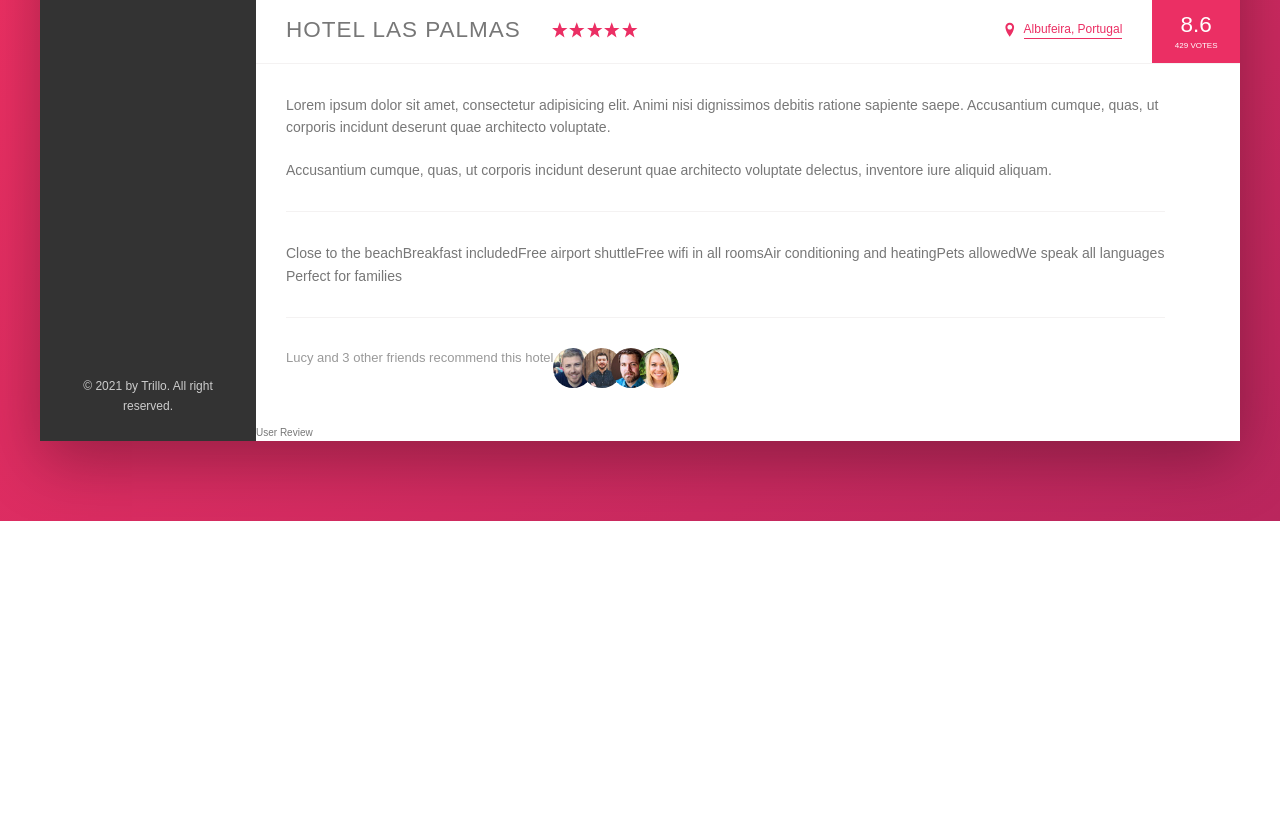
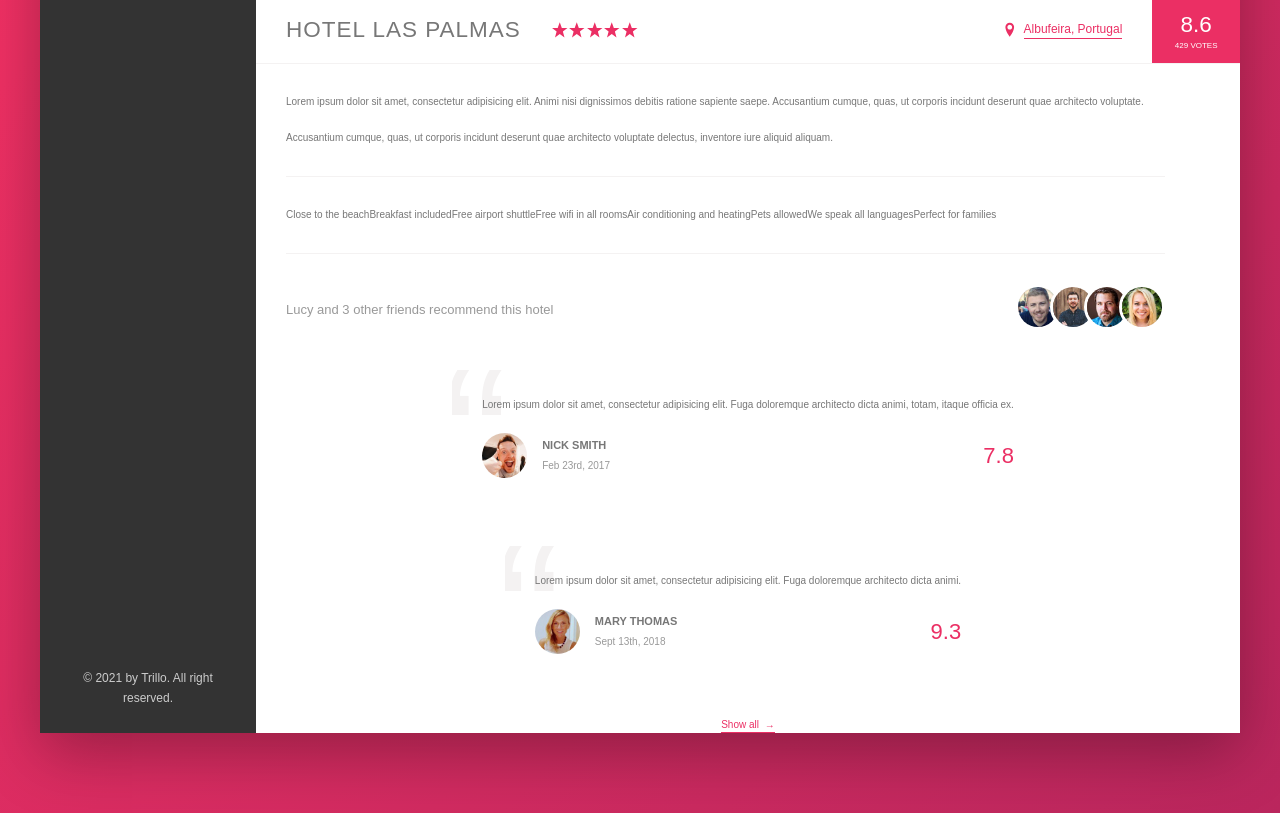
Before and after one commit to mattyImry/UdemyCssSass_Project2, a website: page index.html in a window 1280 px wide. Shown: the part 538-1351 px from the top of the page. Before the commit the page ends 1059 px from the top, so only its background shows below. Drawn offline with Linux system fonts and the light colour scheme.

Commit message:
Add and styled Review section

```diff
--- a/index.html
+++ b/index.html
@@ -165,8 +165,36 @@
                                 </div>
                             </div>
                         </div>
+
                         <div class="user-reviews">
-                            User Review
+                            <figure class="review">
+                                <blockquote class="review__text">
+                                    Lorem ipsum dolor sit amet, consectetur adipisicing elit. Fuga doloremque architecto dicta animi, totam, itaque officia ex.
+                                </blockquote>
+                                <figcaption class="review__user">
+                                    <img src="img/user-1.jpg" alt="User 1" class="review__photo">
+                                    <div class="review__user-box">
+                                        <p class="review__user-name">Nick Smith</p>
+                                        <p class="review__user-date">Feb 23rd, 2017</p>
+                                    </div>
+                                    <div class="review__rating">7.8</div>
+                                </figcaption>
+                            </figure>
+
+                            <figure class="review">
+                                <blockquote class="review__text">
+                                    Lorem ipsum dolor sit amet, consectetur adipisicing elit. Fuga doloremque architecto dicta animi.
+                                </blockquote>
+                                <figcaption class="review__user">
+                                    <img src="img/user-2.jpg" alt="User 2" class="review__photo">
+                                    <div class="review__user-box">
+                                        <p class="review__user-name">Mary Thomas</p>
+                                        <p class="review__user-date">Sept 13th, 2018</p>
+                                    </div>
+                                    <div class="review__rating">9.3</div>
+                                </figcaption>
+                            </figure>
+                            <button class="btn-inline">Show all <span>&rarr;</span></button>
                         </div>
                     </div>
                 </main>
--- a/sass/_components.scss
+++ b/sass/_components.scss
@@ -286,8 +286,17 @@
     cursor: pointer;
     transition: all .2s;
 
+    & span {
+        margin-left: 3px;
+        transition: margin-left .2s;
+    }
+
     &:hover {
         color: var(--color-grey-dark-1);
+
+        span {
+            margin-left: 8px;
+        }
     }
 
     &:focus {
@@ -364,9 +373,11 @@
     color: var(--color-grey-dark-3);
 
     display: flex;
+    align-items: center;
+
 
     &__count {
-
+        margin-right: auto;
     }
 
     &__friends {
@@ -374,12 +385,78 @@
     }
 
     &__photo {
+        box-sizing: content-box ;           //changed box sizing because we want the border to got on top
         height: 4rem;
         width: 4rem;
         border-radius: 50%;
+        border: 3px solid #fff;
 
         &:not(:last-child) {
             margin-right: -1.5rem;
         }
     }
 }
+
+///REVIEW/////////
+
+.review {
+
+    background-color: #fff;
+    box-shadow: var(--shadow-light);
+    padding: 3rem;
+    margin-bottom: 3.5rem;
+    position: relative;
+    overflow: hidden;
+
+    &__text {
+        margin-bottom: 2rem;
+        z-index: 10;
+        position: relative;
+    }
+
+    &__user {
+        display: flex;
+        align-items: center;
+    }
+
+    &__photo {
+        height: 4.5rem;
+        width: 4.5rem;
+        border-radius: 50%;
+        margin-right: 1.5rem;
+    }
+
+    &__user-box {
+        margin-right: auto;
+    }
+
+    &__user-name {
+        font-size: 1.1rem;
+        font-weight: 600;
+        text-transform: uppercase;
+        margin-bottom: .4rem;
+    }
+
+    &__user-date {
+        font-size: 1rem;
+        color: var(--color-grey-dark-3);
+    }
+
+    &__rating {
+        color: var(--color-primary);
+        font-size: 2.2rem;
+        font-weight: 300;
+    }
+
+    &::before {
+        content: "\201C";
+        position: absolute;
+        top: -2.75rem;
+        left: -1rem;
+        line-height: 1;
+        font-size: 20rem;
+        color: var(--color-grey-light-2);
+        font-family: sans-serif;
+        z-index: 1;
+    }
+}
--- a/sass/_layout.scss
+++ b/sass/_layout.scss
@@ -38,6 +38,7 @@
 }
 
 .details {
+    font-size: 1.4rem;
     display: flex;
     padding: 4.5rem;
     background-color: var(--color-grey-light-1);
@@ -45,7 +46,6 @@
 }
 
 .description {
-    font-size: 1.4rem;
     background-color: #fff;
     box-shadow: var(--shadow-light);
     padding: 3rem;
@@ -55,4 +55,7 @@
 
 .user-reviews {
     flex: 1;
+    display: flex;
+    flex-direction: column;
+    align-items: center;
 }
```
Also changed, not shown: css/style.css.
